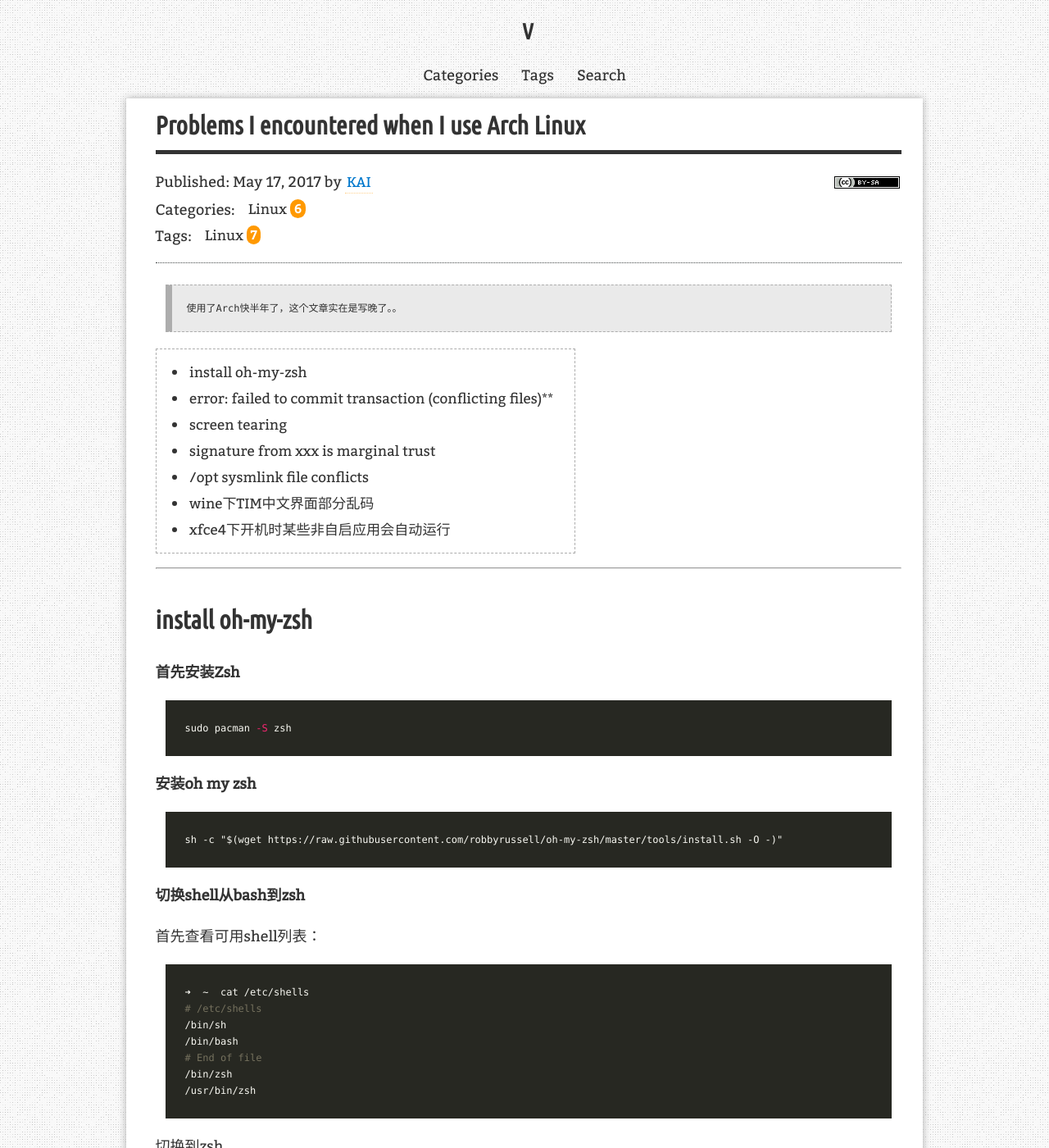
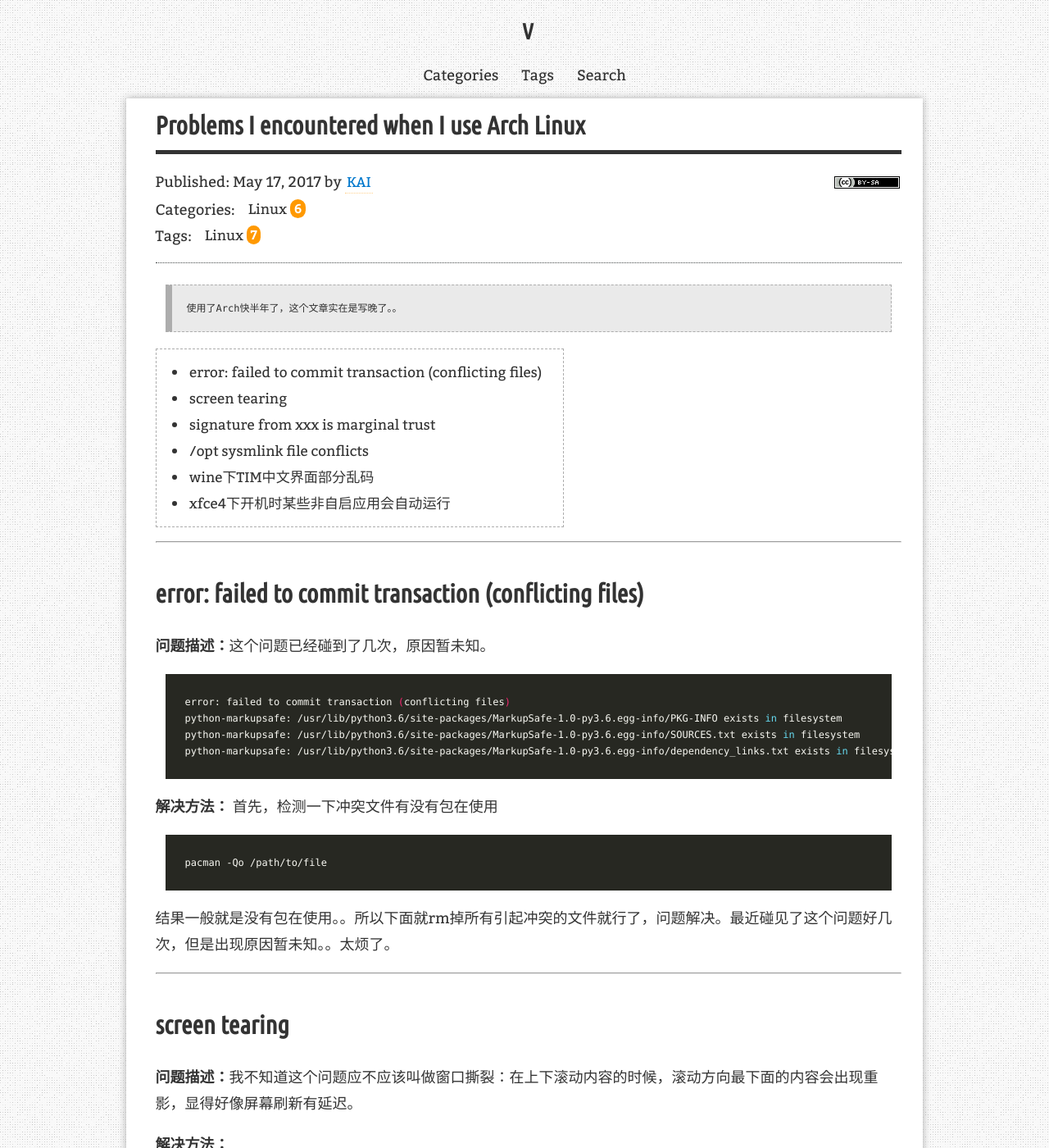
Before and after one commit to mrcwl/bryceyang.github.io, a Jekyll site: the page built from _posts/2017-05-17-Problems-I-encountered-when-I-use-Arch-Linux.markdown, in a window 1280 px wide and 1400 px high. Shown: the whole window at 82% size. Built offline with Jekyll 4.4.1, drawn with Linux system fonts in a browser that asks for light colours; nearby versions of some CDN libraries; comment, search, counter and statistics services are not loaded; some of the changed text lies outside the part shown.

Commit message:
remove some contents

````diff
--- a/_posts/2017-05-17-Problems-I-encountered-when-I-use-Arch-Linux.markdown
+++ b/_posts/2017-05-17-Problems-I-encountered-when-I-use-Arch-Linux.markdown
@@ -15,43 +15,7 @@ redirect_from:
 
 ---
 
-# install oh-my-zsh
-
-**首先安装Zsh**
-
-``` shell
-sudo pacman -S zsh
-```
-
-**安装oh my zsh**
-
-```
-sh -c "$(wget https://raw.githubusercontent.com/robbyrussell/oh-my-zsh/master/tools/install.sh -O -)"
-```
-
-**切换shell从bash到zsh**
-
-首先查看可用shell列表：
-
-``` shell
-➜  ~  cat /etc/shells
-# /etc/shells
-/bin/sh
-/bin/bash
-# End of file
-/bin/zsh
-/usr/bin/zsh
-```
-
-切换到zsh
-
-``` shell
-chsh -s /usr/bin/zsh
-```
-
----
-
-# error: failed to commit transaction (conflicting files)**
+# error: failed to commit transaction (conflicting files)
 
 **问题描述：**这个问题已经碰到了几次，原因暂未知。
 
--- a/_posts/2017-10-25-how-to-use-pip-upgrade-all-outdated-packages.markdown
+++ b/_posts/2017-10-25-how-to-use-pip-upgrade-all-outdated-packages.markdown
@@ -1,6 +1,6 @@
 ---
 layout: post
-title: "how to use pip to upgrade all outdated packages at one time"
+title: "How to use pip to upgrade all outdated packages at one time"
 categories: [python]
 tags: [pip]
 redirect_from:
````
